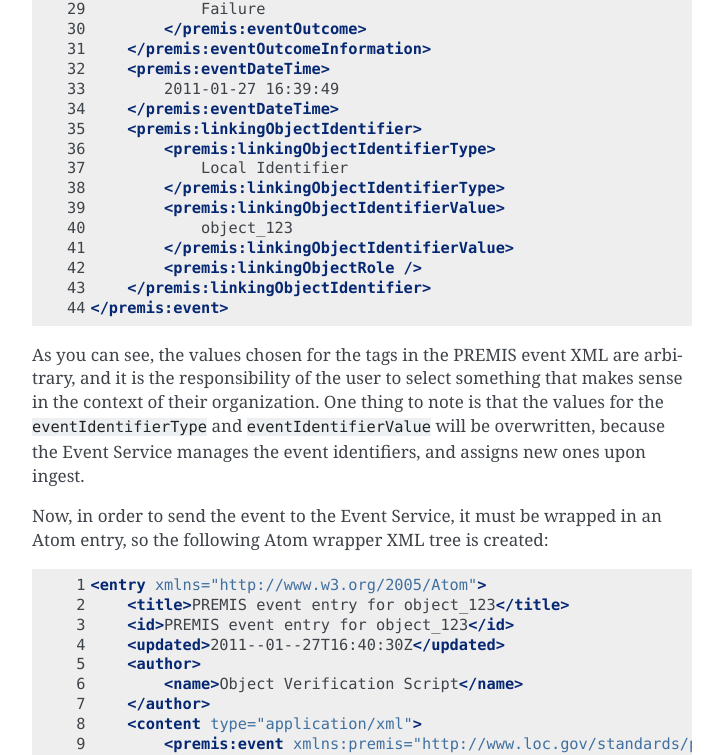
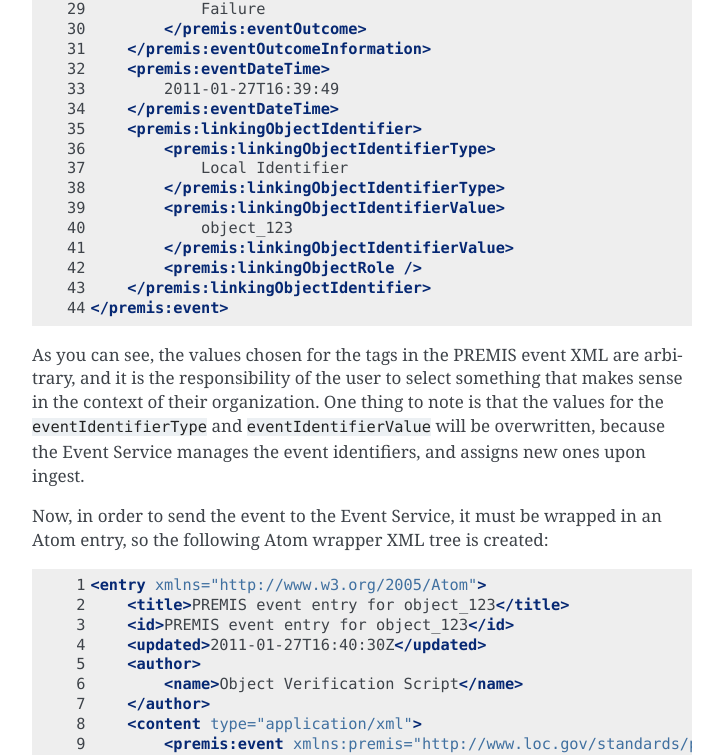
Before and after one commit to unt-libraries/django-premis-event-service, a Sphinx documentation site: the page built from docs/source/api.rst, in a window 1280 px wide and 1400 px high, scrolled down 3461 px. Shown: the part 180-935 px from the top of the window, without its empty margins (388-1111 px from the left). Built offline with Sphinx 7.4.7, drawn with Linux system fonts in a browser that asks for light colours.

Commit message:
update example event xml in docs

```diff
--- a/docs/source/api.rst
+++ b/docs/source/api.rst
@@ -166,7 +166,7 @@ a PREMIS event XML tree::
             </premis:eventOutcome>
         </premis:eventOutcomeInformation>
         <premis:eventDateTime>
-            2011-01-27 16:39:49
+            2011-01-27T16:39:49
         </premis:eventDateTime>
         <premis:linkingObjectIdentifier>
             <premis:linkingObjectIdentifierType>
@@ -192,7 +192,7 @@ Atom entry, so the following Atom wrapper XML tree is created::
     <entry xmlns="http://www.w3.org/2005/Atom">
         <title>PREMIS event entry for object_123</title>
         <id>PREMIS event entry for object_123</id>
-        <updated>2011-­‐01-­‐27T16:40:30Z</updated>
+        <updated>2011‐01‐27T16:40:30Z</updated>
         <author>
             <name>Object Verification Script</name>
         </author>
```
